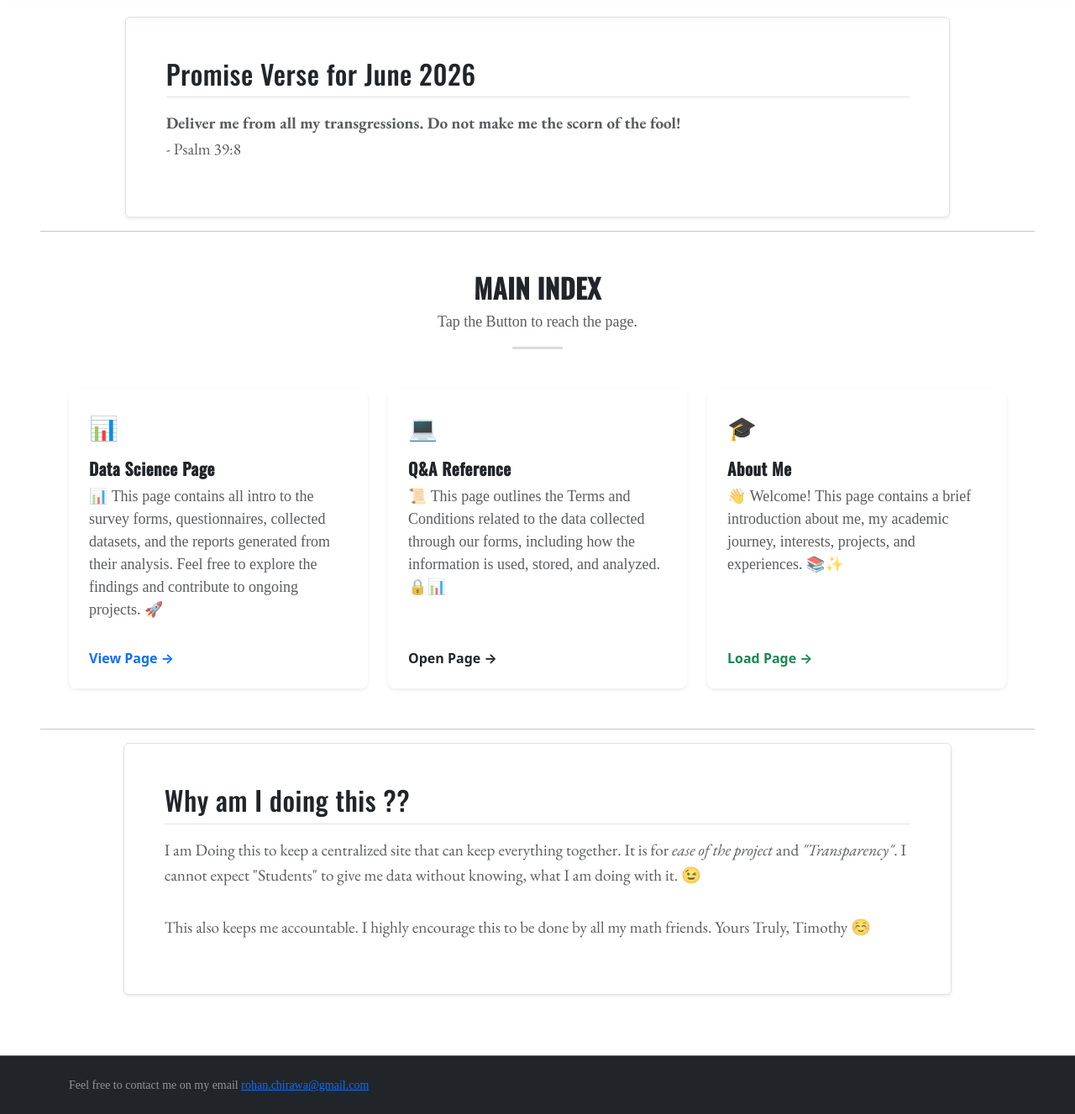
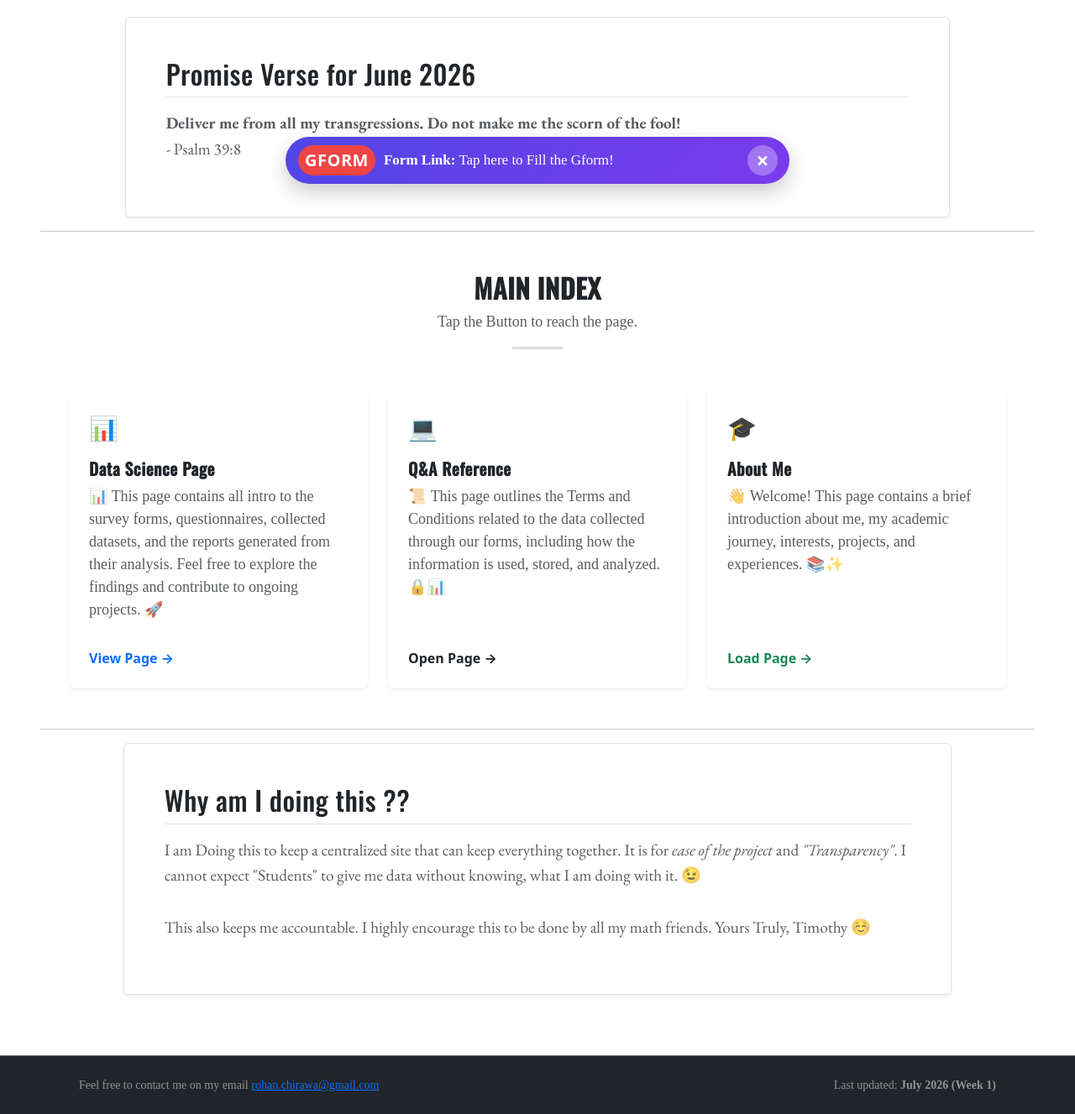
Before and after one commit to tninanofchirawa/personal-website-1, a Jekyll site: the page built from index.html, in a window 1280 px wide, cut to the strip 651-1978 px from the top of the page. Shown: the whole strip at 84% size. Built offline with Jekyll 4.4.1, drawn with Linux system fonts in a browser that asks for light colours; some web fonts are replaced.

Commit message:
The Pop Window for the Gform

```diff
--- a/_includes/footer.html
+++ b/_includes/footer.html
@@ -1,8 +1,14 @@
 <footer class="bg-dark text-white-50 py-4 mt-5 border-top border-secondary font-monospace">
-  <div class="container">
-    <p class="small mb-0">
-      Feel free to contact me on my email <a href="mailto:rohan.chirawa@gmail.com"
-        class="link-underline-primary">rohan.chirawa@gmail.com</a>
-    </p>
+  <div class="container px-4">
+    <div class=" row gx-5 ">
+      <p class=" col small mb-0">
+        Feel free to contact me on my email <a href="mailto:rohan.chirawa@gmail.com"
+          class="link-underline-primary">rohan.chirawa@gmail.com</a>
+      </p>
+
+      <p class="col small mb-0 text-md-end">
+        Last updated: <b>July 2026 (Week 1)</b>
+      </p>
+    </div>
   </div>
 </footer>
--- a/_includes/navbar.html
+++ b/_includes/navbar.html
@@ -12,7 +12,8 @@
         </button>
 
         <div class="collapse navbar-collapse" id="navbarSupportedContent">
-            <ul class="navbar-nav me-auto mb-2 mb-lg-0 gap-3 font-monospace">
+            <!-- Changed 'me-auto' to 'ms-auto' to shift menu items to the right -->
+            <ul class="navbar-nav ms-auto mb-2 mb-lg-0 gap-3 font-monospace">
 
                 <li class="nav-item">
                     <a class="nav-link ga-nav-link" href="{{ '/index.html' | relative_url }}">Home</a>
@@ -23,7 +24,7 @@
                         data-bs-toggle="dropdown" aria-expanded="false">
                         Data-Science Project
                     </a>
-                    <ul class="dropdown-menu">
+                    <ul class="dropdown-menu dropdown-menu-end">
                         <li><a class="dropdown-item ga-nav-link" href="{{ '/d-s/index.html' | relative_url }}">Intro to
                                 the Project</a></li>
                         <li>
@@ -41,7 +42,7 @@
                         data-bs-toggle="dropdown" aria-expanded="false">
                         Questions and Answers
                     </a>
-                    <ul class="dropdown-menu">
+                    <ul class="dropdown-menu dropdown-menu-end">
                         <li><a class="dropdown-item ga-nav-link" href="{{ '/q-a/index.html' | relative_url }}">Terms and
                                 Conditions</a></li>
                         <li>
@@ -61,7 +62,7 @@
                         data-bs-toggle="dropdown" aria-expanded="false">
                         Math Club
                     </a>
-                    <ul class="dropdown-menu">
+                    <ul class="dropdown-menu dropdown-menu-end">
                         <li><a class="dropdown-item ga-nav-link"
                                 href="{{ '/math-club/index.html' | relative_url }}">Hits Math Club</a></li>
                         <li>
--- a/_layouts/default.html
+++ b/_layouts/default.html
@@ -50,6 +50,114 @@
         font-size: 1.1rem !important;
         display: block !important;
         /* Forces your subtitle to show up on mobile for that inviting look */
+      }
+    }
+
+    /* Fixed Container at bottom of screen */
+    .top-banner {
+      position: fixed;
+      bottom: 30px;
+      /* Moved from top to bottom */
+      left: 50%;
+      transform: translateX(-50%);
+      width: 90%;
+      max-width: 600px;
+      background: linear-gradient(135deg, #4f46e5, #7c3aed);
+      /* Modern highlighted gradient */
+      color: #ffffff;
+      padding: 10px 50px 10px 15px;
+      /* Added right padding to prevent button overlap */
+      border-radius: 50px;
+      box-shadow: 0 10px 25px rgba(0, 0, 0, 0.2);
+      z-index: 999999;
+      /* Keeps it on top of all elements */
+      user-select: none;
+      /* Prevents text highlighting on tap */
+      cursor: pointer;
+      transition: all 0.3s ease;
+      animation: slideUp 0.4s ease-out;
+      /* Changed to slideUp */
+    }
+
+    .top-banner:hover {
+      transform: translateX(-50%) scale(1.02);
+    }
+
+    /* Banner Content */
+    .banner-content {
+      display: flex;
+      align-items: center;
+      gap: 10px;
+    }
+
+    .banner-badge {
+      background-color: #ef4444;
+      color: white;
+      font-size: 20px;
+      font-weight: 800;
+      padding: 3px 8px;
+      border-radius: 20px;
+      text-transform: uppercase;
+      letter-spacing: 0.5px;
+    }
+
+    .banner-text {
+      margin: 0;
+      font-family: system-ui, -apple-system, sans-serif;
+      font-size: 17px;
+      line-height: 1.3;
+    }
+
+    /* Close Button */
+    #close-banner-btn {
+      position: absolute;
+      right: 14px;
+      top: 50%;
+      transform: translateY(-50%);
+      background: rgba(255, 255, 255, 0.3);
+      color: #ffffff;
+      border: none;
+      border-radius: 50%;
+      width: 36px;
+      height: 36px;
+      font-size: 26px;
+      line-height: 1;
+      font-weight: bold;
+      cursor: pointer;
+      display: flex;
+      align-items: center;
+      justify-content: center;
+      transition: background 0.2s, transform 0.2s;
+    }
+
+    #close-banner-btn:hover {
+      background: rgba(255, 255, 255, 0.4);
+    }
+
+    /* Slide Up Animation for Bottom Placement */
+    @keyframes slideUp {
+      from {
+        transform: translate(-50%, 100px);
+        opacity: 0;
+      }
+
+      to {
+        transform: translate(-50%, 0);
+        opacity: 1;
+      }
+    }
+
+    /* Mobile Responsive Adjustments */
+    @media (max-width: 480px) {
+      .top-banner {
+        width: 92%;
+        bottom: 15px;
+        /* Updated position for mobile screens */
+        padding: 12px 50px 12px 14px;
+      }
+
+      .banner-text {
+        font-size: 13px;
       }
     }
   </style>
@@ -105,7 +213,54 @@
     });
   </script>
 
+  <!-- Floating Banner HTML -->
+  <div id="top-banner-container" class="top-banner">
+    <div id="banner-touch-area" class="banner-content">
+      <span class="banner-badge">GForm</span>
+      <p class="banner-text">
+        <strong>Form Link:</strong> Tap here to Fill the Gform!
+      </p>
+    </div>
+    <button id="close-banner-btn" aria-label="Dismiss banner">&times;</button>
+  </div>
 
+  <!-- Combined JavaScript (Single Tap + Once Per Session) -->
+  <script>
+    (function () {
+      const STORAGE_KEY = "has_dismissed_form_banner";
+
+      // 1. Check if the user has already interacted with or closed the banner
+      if (sessionStorage.getItem(STORAGE_KEY) === "true") {
+        const existingBanner = document.getElementById("top-banner-container");
+        if (existingBanner) existingBanner.remove();
+        return; // Stop running
+      }
+
+      // Target Google Form URL
+      const targetPageUrl = "https://forms.gle/igHN1Q2nAU7dbyLeA";
+
+      const banner = document.getElementById("top-banner-container");
+      const touchArea = document.getElementById("banner-touch-area");
+      const closeBtn = document.getElementById("close-banner-btn");
+
+      // Guard check in case elements are missing
+      if (!banner || !touchArea || !closeBtn) return;
+
+      // 2. Single tap / click redirection
+      touchArea.addEventListener("click", function () {
+        sessionStorage.setItem(STORAGE_KEY, "true"); // Don't show again in this session
+        window.location.href = targetPageUrl;
+      });
+
+      // 3. Cut / Remove element completely when close button is pressed
+      closeBtn.addEventListener("click", function (e) {
+        e.stopPropagation(); // Stops touchArea click event from firing
+        e.preventDefault();
+        sessionStorage.setItem(STORAGE_KEY, "true"); // Don't show again in this session
+        banner.remove(); // Permanently cuts the element from DOM
+      });
+    })();
+  </script>
 </body>
 
 </html>
```
